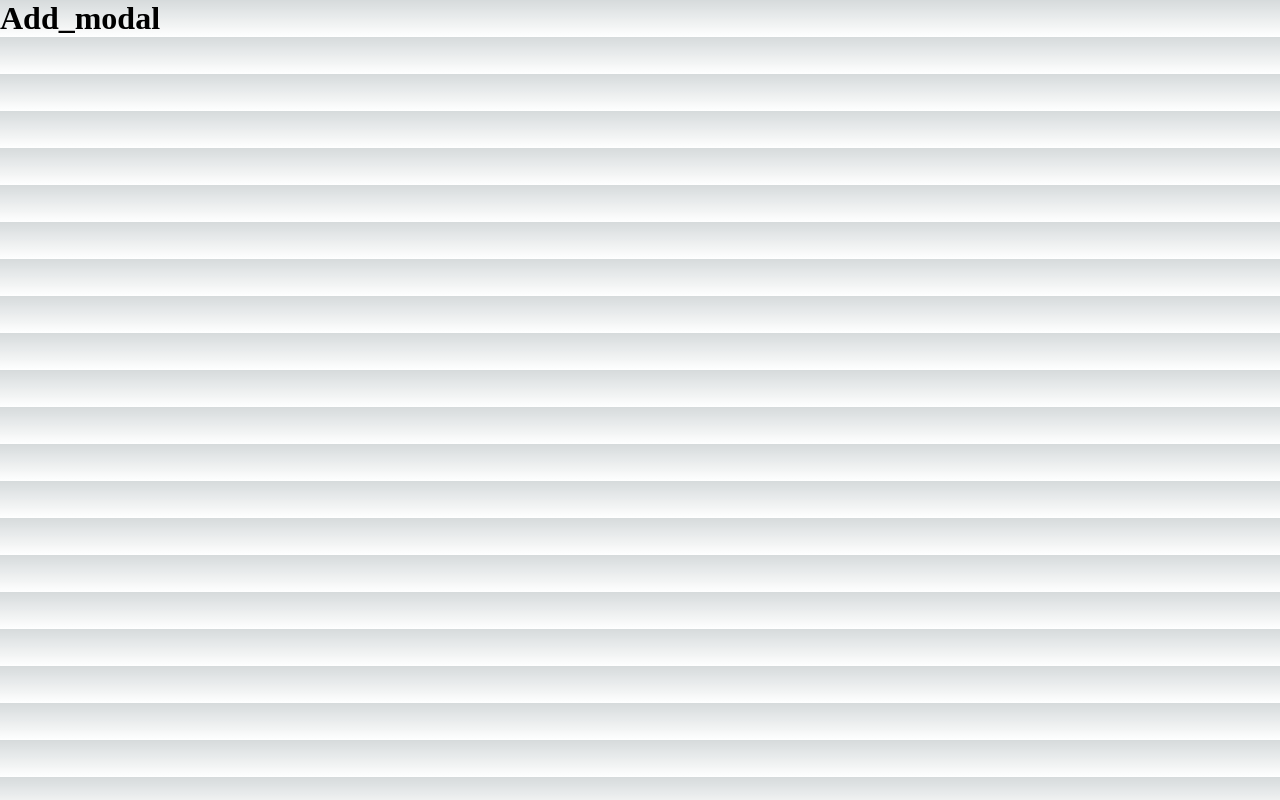
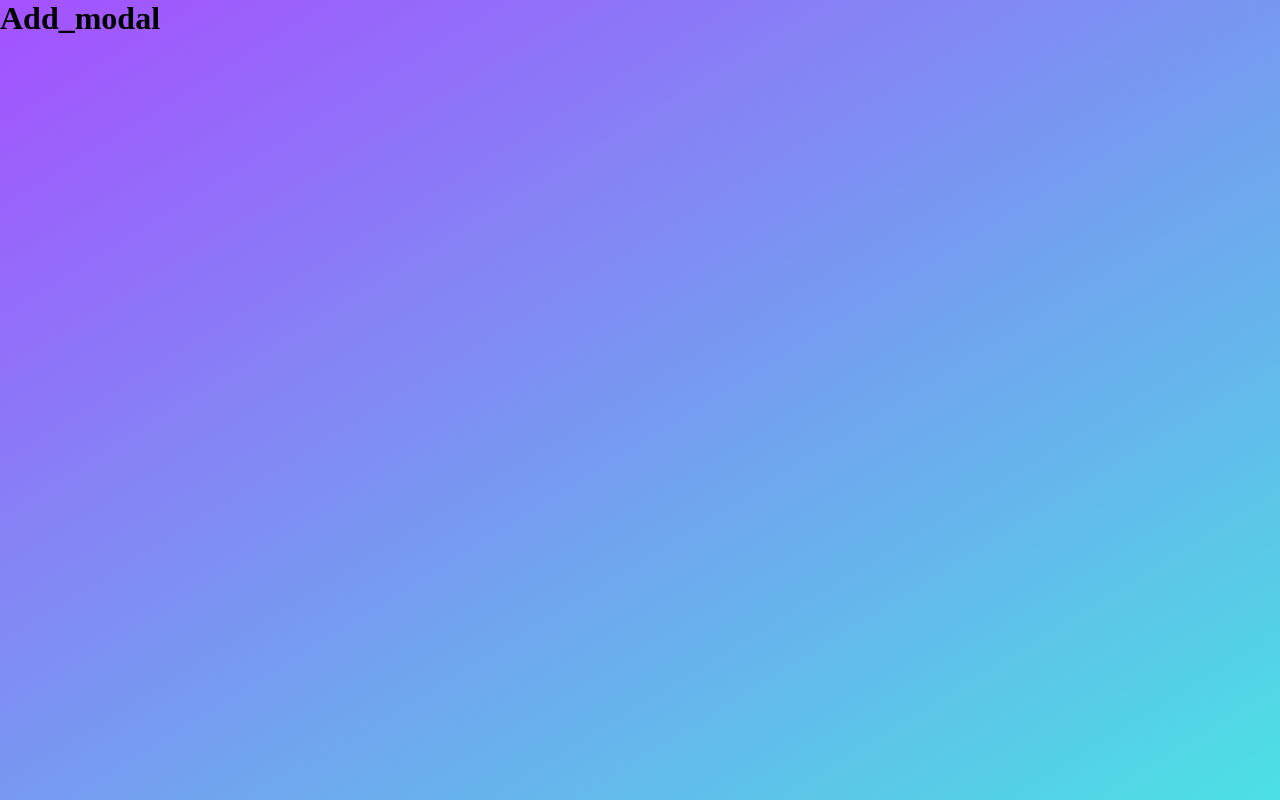
Before and after one commit to Hirotsune0214/Next_todo_typescript, a Next.js app: page / in a window 1280 px wide. Built offline with nearby package versions, Linux system fonts and the light colour scheme.

Commit message:
⚡️ Added bg

```diff
--- a/pages/_app.tsx
+++ b/pages/_app.tsx
@@ -1,15 +1,19 @@
 import "@/styles/globals.css";
+import { Box } from "@mui/material";
 import type { AppProps } from "next/app";
 
 export default function App({ Component, pageProps }: AppProps) {
   return (
     <>
-      {/* <Box
-          w="100%"
-          h="100vh"
-          bgImage="linear-gradient(to-br, #a551ff , #46e0e3f8)"
-        > */}
-      <Component {...pageProps} />
+      <Box
+        sx={{
+          background: "linear-gradient(to right bottom, #a551ff , #46e0e3f8)",
+          width: "100%",
+          height: "100vh",
+        }}
+      >
+        <Component {...pageProps} />
+      </Box>
     </>
   );
 }
```
